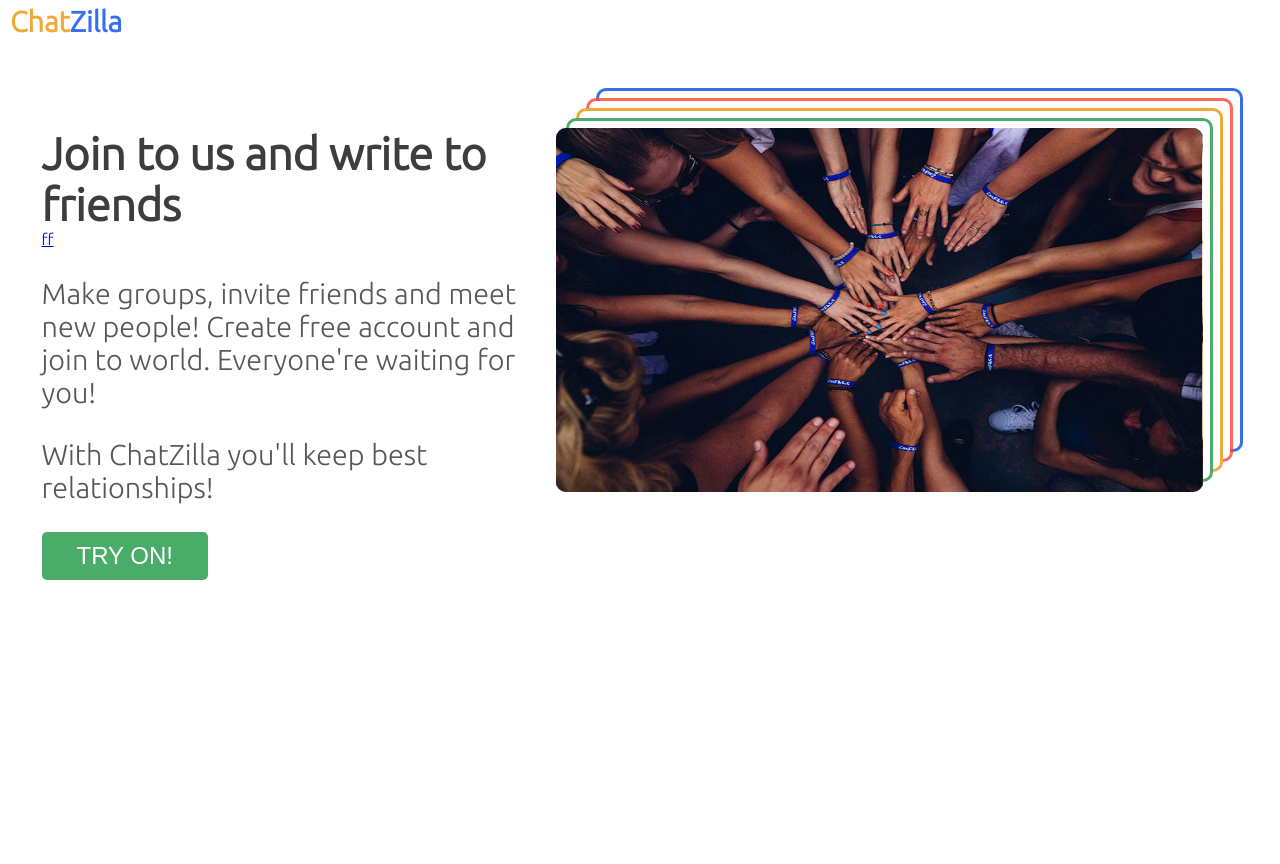
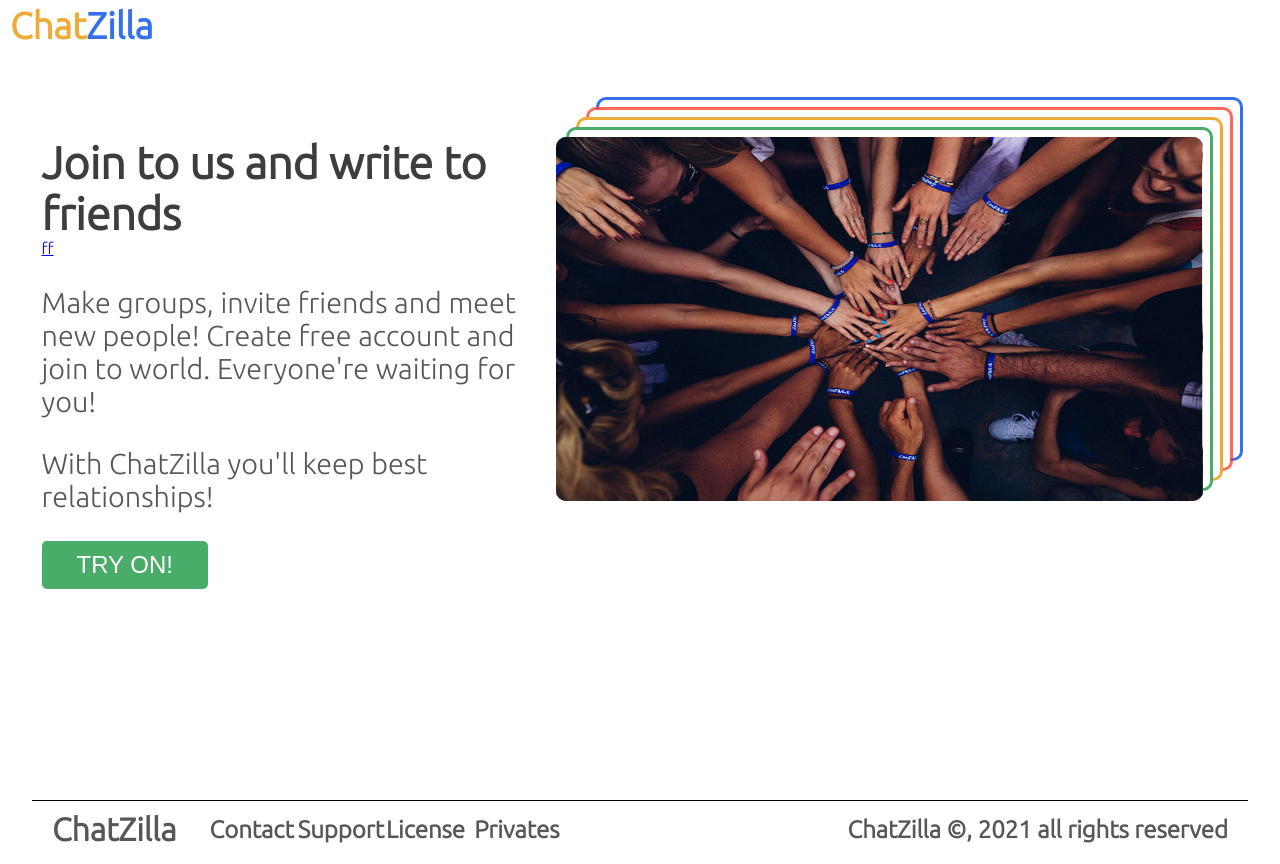
Before and after one commit to blazej-k/chat, a React app: page / in a window 1280 px wide. Before the commit the page ends 800 px from the top, so only its background shows below. Built offline with nearby package versions, Linux system fonts and the light colour scheme; no server answers.

Commit message:
init footer

```diff
--- a/src/components/Page2.tsx
+++ b/src/components/Page2.tsx
@@ -2,11 +2,14 @@ import { FC } from "react";
 import { BrowserRouter as Router, Route, Switch } from 'react-router-dom'
 import Home from "./home/Home";
 import Page from "./Page";
+import Footer from "./footer/Footer";
 import { AnimatePresence } from "framer-motion"
 
 
 const Page2: FC = () => {
     return (
+        <>
+            <div className="content">
                 <Router>
                     <AnimatePresence>
                         <Switch>
@@ -15,6 +18,9 @@ const Page2: FC = () => {
                         </Switch>
                     </AnimatePresence>
                 </Router>
+            </div>
+            <Footer />
+        </>
     );
 }
 
--- /dev/null
+++ b/src/components/footer/Footer.tsx
@@ -0,0 +1,27 @@
+import { FC } from "react";
+
+
+const Footer: FC = () => {
+    return (
+        <div className="footer-wrapper">
+            <footer>
+                <div className="flex-wrapper">
+                    <h1>ChatZilla</h1>
+                    <div className="info">
+                        <ul>
+                            <li><h2>Contact</h2></li>
+                            <li><h2>Support</h2></li>
+                            <li><h2>License</h2></li>
+                            <li><h2>Privates</h2></li>
+                        </ul>
+                    </div>
+                    <div className="copyright">
+                        <h2>ChatZilla &#169;, {new Date().getFullYear()} all rights reserved</h2>
+                    </div>
+                </div>
+            </footer>
+        </div>
+    );
+}
+
+export default Footer;
--- /dev/null
+++ b/src/style/Footer.scss
@@ -0,0 +1,45 @@
+@import "colors";
+
+.footer-wrapper{
+    width: 95%;
+    margin: auto;
+    footer{
+        width: 100%;
+        margin: auto;
+        border-top: 1px solid black;
+        .flex-wrapper{
+            display: flex;
+            flex-wrap: nowrap;
+            margin: auto 20px;
+            h1{
+                width: 10%;
+                color: $gray;
+                margin: 10px 0;
+            }
+            .info{
+                width: 50%;
+                ul{
+                    list-style-type: none;
+                    width: 100%;
+                    margin-top: 15px;
+                    li{
+                        display: inline-block;
+                        width: 15%;
+                        h2{
+                            margin: 0;
+                            color: $gray;
+                        }
+                    }
+                }
+            }
+            .copyright{
+                width: 40%;
+                text-align: right;
+                h2{
+                color: $gray;
+                margin-top: 15px;
+                text-align: right;
+            }
+        }
+    }}
+}
--- a/src/style/Home.scss
+++ b/src/style/Home.scss
@@ -5,7 +5,7 @@
     margin: 0 auto;
     padding: 5px 10px;
     .header > h1 {
-        font-size: 180%;
+        font-size: 230%;
         margin: 0;
         span {
             opacity: 0;
--- a/src/style/index.scss
+++ b/src/style/index.scss
@@ -1,4 +1,5 @@
 @import 'Home';
+@import 'Footer';
 @import url('https://fonts.googleapis.com/css2?family=Ubuntu:wght@300&display=swap');
 
 body{
@@ -6,4 +7,7 @@ body{
     width: 100%;
     font-family: 'Ubuntu', sans-serif;
     padding: 0;
+    .content{
+        height: 100vh;
+    }
 }
```
Lines whose indentation alone changed are shown as unchanged.
